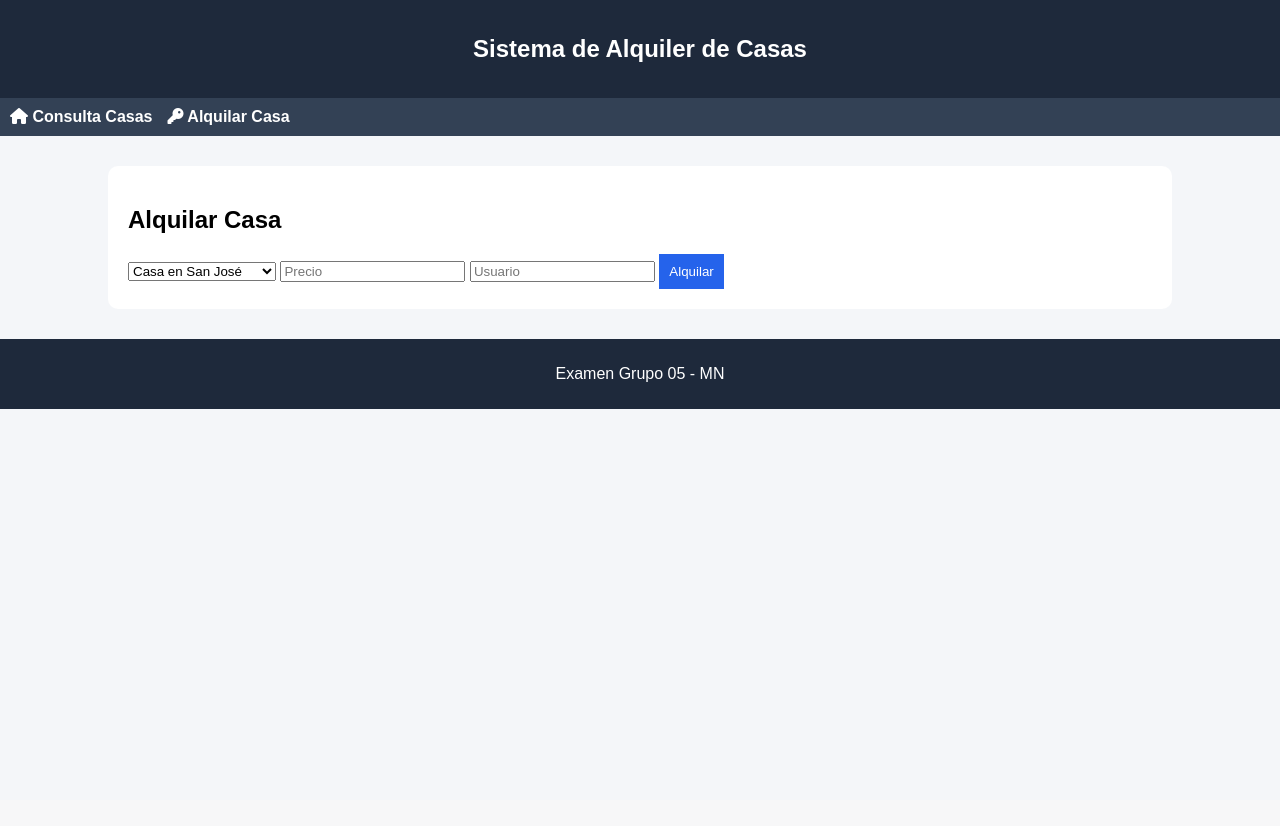
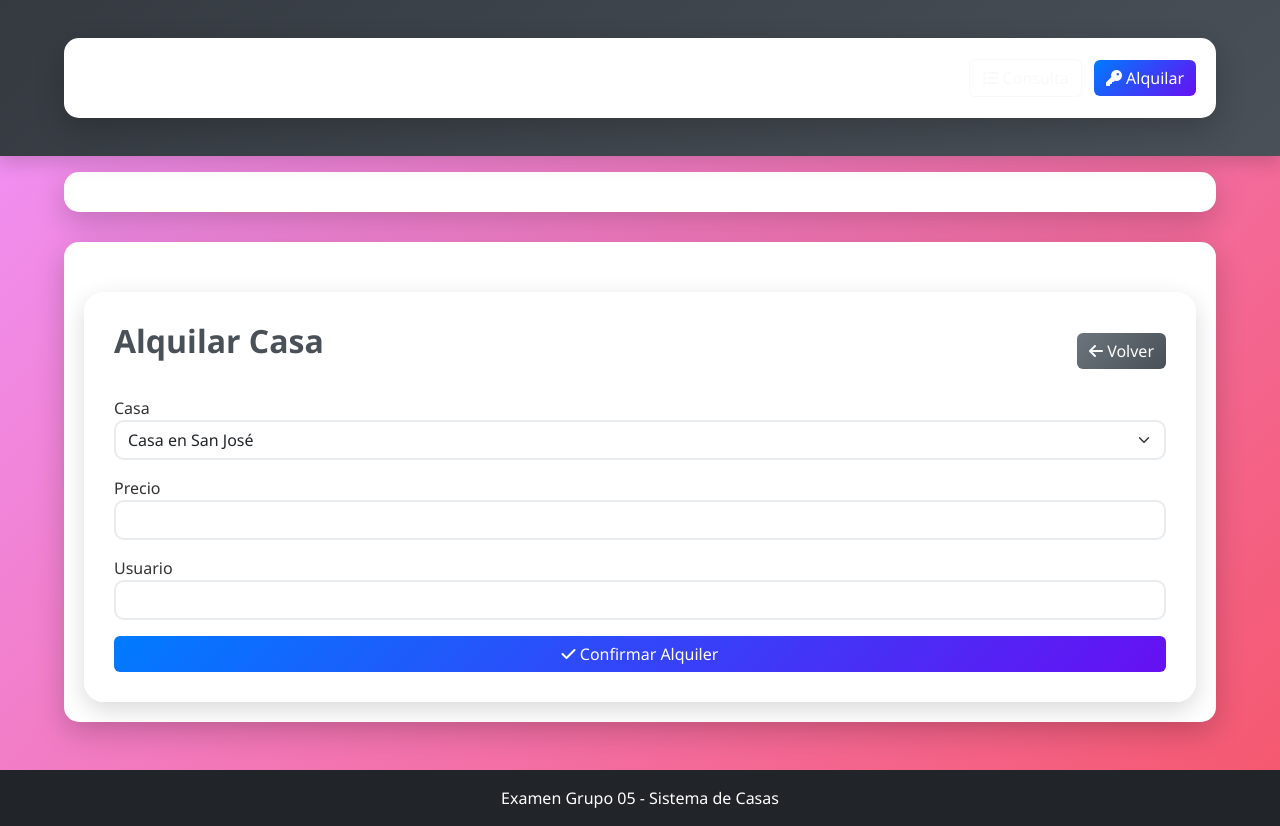
Before and after one commit to JoseDanielR15/Examen_Grupo05_Miercoles, a PHP site: page /Views/vHome/alquiler.php in a window 1280 px wide. Before the commit the page ends 409 px from the top, so only its background shows below. Run offline with PHP 8.4, Linux system fonts and the light colour scheme; data comes from the database, SQL or seed files in the repository; both versions use the stored data as it was after the commit.

Commit message:
Avance Jose
Arreglo de vista alquiler

```diff
--- a/Models/CasasModel.php
+++ b/Models/CasasModel.php
@@ -1,23 +1,39 @@
 <?php
 include_once $_SERVER["DOCUMENT_ROOT"] . "/Examen_Grupo05_Miercoles/Models/Conexion.php";
 
-class CasasModel {
+class CasasModel
+{
 
-    public function ConsultarCasas() {
+    private $error;
+
+    public function ConsultarCasas()
+    {
         $conn = OpenDatabase();
         return $conn->query("CALL ConsultarCasas()");
     }
 
-    public function ObtenerDisponibles() {
+    public function ObtenerDisponibles()
+    {
         $conn = OpenDatabase();
         return $conn->query("SELECT * FROM CasasSistema WHERE UsuarioAlquiler IS NULL");
     }
 
-    public function Alquilar($id, $usuario) {
+    public function Alquilar($id, $usuario)
+    {
         $conn = OpenDatabase();
         $stmt = $conn->prepare("CALL AlquilarCasa(?,?)");
         $stmt->bind_param("is", $id, $usuario);
-        return $stmt->execute();
+        $result = $stmt->execute();
+        if (!$result) {
+            $this->error = $stmt->error;
+        }
+        $stmt->close();
+        $conn->close();
+        return $result;
+    }
+
+    public function getError()
+    {
+        return $this->error;
     }
 }
-?>
--- a/Models/Conexion.php
+++ b/Models/Conexion.php
@@ -1,5 +1,5 @@
 <?php
-function OpenDatabase() {
+function OpenDatabase()
+{
     return new mysqli("127.0.0.1:3307", "root", "", "CasoEstudioMN");
 }
-?>
--- a/Views/assets/css/styles.css
+++ b/Views/assets/css/styles.css
@@ -1,7 +1,9 @@
 body {
-    font-family: Arial;
-    background: #f4f6f9;
+    font-family: 'Segoe UI', Tahoma, Geneva, Verdana, sans-serif;
+    background: linear-gradient(135deg, #667eea 0%, #764ba2 100%);
     margin: 0;
+    min-height: 100vh;
+    color: #333;
 }
 
 .header {
@@ -25,11 +27,13 @@ body {
 }
 
 .container {
-    width: 80%;
+    width: 90%;
+    max-width: 1200px;
     margin: 30px auto;
     background: white;
     padding: 20px;
-    border-radius: 10px;
+    border-radius: 15px;
+    box-shadow: 0 10px 30px rgba(0,0,0,0.2);
 }
 
 table {
@@ -38,27 +42,107 @@ table {
 }
 
 th {
-    background: #1e293b;
+    background: linear-gradient(135deg, #0d6efd 0%, #6610f2 100%);
     color: white;
-    padding: 10px;
+    padding: 15px;
+    text-align: left;
+    font-weight: 600;
 }
 
 td {
-    padding: 10px;
-    border-bottom: 1px solid #ccc;
+    padding: 15px;
+    border-bottom: 1px solid #e9ecef;
 }
 
 button {
-    background: #2563eb;
+    background: linear-gradient(135deg, #28a745 0%, #20c997 100%);
     color: white;
-    padding: 10px;
+    padding: 12px 20px;
     border: none;
+    border-radius: 8px;
     cursor: pointer;
+    font-size: 16px;
+    transition: transform 0.2s;
+}
+
+button:hover {
+    transform: translateY(-2px);
 }
 
 .footer {
     text-align: center;
-    padding: 10px;
+    padding: 20px;
     background: #1e293b;
     color: white;
+    margin-top: 50px;
 }
+
+body {
+    background: linear-gradient(135deg, #f093fb 0%, #f5576c 100%);
+}
+
+.container-box {
+    background: rgba(255, 255, 255, 0.95);
+    padding: 30px;
+    border-radius: 20px;
+    box-shadow: 0px 8px 25px rgba(0,0,0,0.15);
+    margin-top: 30px;
+    backdrop-filter: blur(10px);
+}
+
+h2 {
+    font-weight: 700;
+    color: #495057;
+    margin-bottom: 20px;
+}
+
+.table thead {
+    background: linear-gradient(135deg, #0d6efd 0%, #6610f2 100%);
+    color: white;
+}
+
+.table tbody tr:hover {
+    background-color: #f8f9fa;
+}
+
+.badge {
+    font-size: 0.85em;
+}
+
+.btn-primary {
+    background: linear-gradient(135deg, #007bff 0%, #6610f2 100%);
+    border: none;
+    transition: all 0.3s ease;
+}
+
+.btn-primary:hover {
+    background: linear-gradient(135deg, #0056b3 0%, #5a0fc8 100%);
+    transform: translateY(-2px);
+}
+
+.btn-secondary {
+    background: linear-gradient(135deg, #6c757d 0%, #495057 100%);
+    border: none;
+    transition: all 0.3s ease;
+}
+
+.btn-secondary:hover {
+    background: linear-gradient(135deg, #545b62 0%, #343a40 100%);
+    transform: translateY(-2px);
+}
+
+.navbar {
+    background: linear-gradient(135deg, #343a40 0%, #495057 100%) !important;
+    box-shadow: 0 4px 10px rgba(0,0,0,0.2);
+}
+
+.form-select, .form-control {
+    border-radius: 10px;
+    border: 2px solid #e9ecef;
+    transition: border-color 0.3s;
+}
+
+.form-select:focus, .form-control:focus {
+    border-color: #007bff;
+    box-shadow: 0 0 0 0.2rem rgba(0, 123, 255, 0.25);
+}
--- a/Views/layout.php
+++ b/Views/layout.php
@@ -11,44 +11,59 @@ function MostrarCSS()
         <meta charset="UTF-8">
         <title>Sistema de Casas</title>
 
-        <link rel="stylesheet" href="../../assets/css/styles.css">
+        <!-- Bootstrap -->
+        <link href="https://cdn.jsdelivr.net/npm/bootstrap@5.3.3/dist/css/bootstrap.min.css" rel="stylesheet">
+
+        <!-- Iconos -->
         <link rel="stylesheet" href="https://cdnjs.cloudflare.com/ajax/libs/font-awesome/6.5.0/css/all.min.css">
+
+        <!-- CSS -->
+        <link rel="stylesheet" href="/Examen_Grupo05_Miercoles/assets/css/styles.css">
     </head>';
 }
 
 function MostrarNav()
 {
-    echo '
-    <nav class="nav">
-        <a href="../vHome/consulta.php">
-            <i class="fas fa-home"></i> Consulta Casas
-        </a>
-        <a href="../vHome/alquiler.php">
-            <i class="fas fa-key"></i> Alquilar Casa
-        </a>
-    </nav>';
+    echo '<div class="container mt-3"></div>';
 }
 
 function MostrarHeader()
 {
     echo '
-    <header class="header">
-        <h2>Sistema de Alquiler de Casas</h2>
-    </header>';
+    <nav class="navbar navbar-dark bg-dark shadow">
+        <div class="container d-flex justify-content-between">
+
+            <!-- TÍTULO (CLICKEABLE) -->
+            <a class="navbar-brand fw-bold" href="../vHome/login.php">
+                <i class="fas fa-house"></i> Sistema de Alquiler de Casas
+            </a>
+
+            <!-- BOTONES -->
+            <div>
+                <a href="../vHome/consulta.php" class="btn btn-outline-light me-2">
+                    <i class="fas fa-list"></i> Consulta
+                </a>
+                <a href="../vHome/alquiler.php" class="btn btn-primary">
+                    <i class="fas fa-key"></i> Alquilar
+                </a>
+            </div>
+
+        </div>
+    </nav>';
 }
 
 function MostrarFooter()
 {
     echo '
-    <footer class="footer">
-        <p>Examen Grupo 05 - MN</p>
+    <footer class="bg-dark text-white text-center p-3 mt-5">
+        Examen Grupo 05 - Sistema de Casas
     </footer>';
 }
 
 function MostrarJS()
 {
     echo '
-    <script src="../../assets/funciones/validaciones.js"></script>
+    <script src="https://cdn.jsdelivr.net/npm/bootstrap@5.3.3/dist/js/bootstrap.bundle.min.js"></script>
+    <script src="/Examen_Grupo05_Miercoles/assets/funciones/validaciones.js"></script>
     ';
 }
-?>
--- a/Views/vHome/alquiler.php
+++ b/Views/vHome/alquiler.php
@@ -18,26 +18,46 @@ $casas = $model->ObtenerDisponibles();
 
 <div class="container">
 
+<div class="container-box">
+
+<div class="d-flex justify-content-between align-items-center mb-3">
     <h2>Alquilar Casa</h2>
 
-<form method="POST" action="/Examen_Grupo05_Miercoles/Controllers/CasasController.php" onsubmit="return validar();">
+    <a href="login.php" class="btn btn-secondary">
+        <i class="fas fa-arrow-left"></i> Volver
+    </a>
+</div>
 
-<select name="IdCasa" id="IdCasa" onchange="cargarPrecio()">
+<form method="POST" action="../../Controllers/CasasController.php" onsubmit="return validar();">
+
+<div class="mb-3">
+    <label>Casa</label>
+    <select name="IdCasa" id="IdCasa" class="form-select" onchange="cargarPrecio()">
         <?php while($row = $casas->fetch_assoc()) { ?>
             <option value="<?= $row["IdCasa"] ?>" data-precio="<?= $row["PrecioCasa"] ?>">
                 <?= $row["DescripcionCasa"] ?>
             </option>
         <?php } ?>
     </select>
+</div>
 
-<input type="text" id="Precio" readonly placeholder="Precio">
+<div class="mb-3">
+    <label>Precio</label>
+    <input type="text" id="Precio" class="form-control" readonly>
+</div>
 
-<input type="text" name="Usuario" id="Usuario" placeholder="Usuario">
+<div class="mb-3">
+    <label>Usuario</label>
+    <input type="text" name="Usuario" id="Usuario" class="form-control">
+</div>
 
-<button type="submit" name="btnAlquilar">Alquilar</button>
+<button name="btnAlquilar" class="btn btn-primary w-100">
+    <i class="fas fa-check"></i> Confirmar Alquiler
+</button>
 
 </form>
 
+</div>
 </div>
 
 <?php MostrarFooter(); ?>
```
Also changed, not shown: CasoEstudioMN.sql (added, +109 -0 lines), Controllers/CasasController.php (+12 -3 lines), Views/vHome/consulta.php (+25 -6 lines), Views/vHome/login.php (+7 -1 lines). Lines whose indentation alone changed are shown as unchanged.
